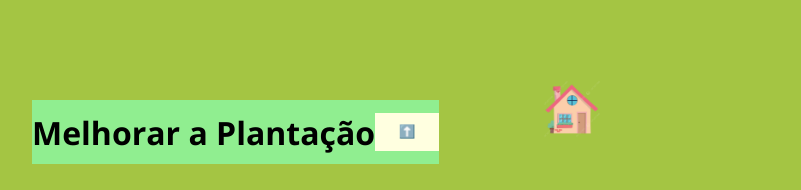
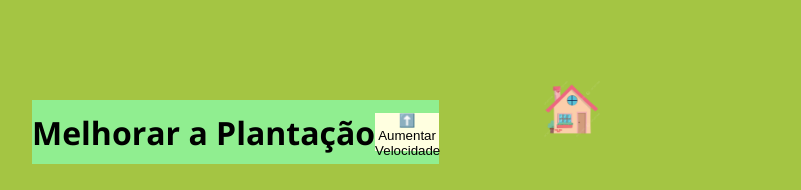
Before and after one commit to prof-ber/PI2-202400002, a Next.js app in the folder super-farm/: page / in a window 1280 px wide. Both pictures are taken after a click on the element 640 px from the left and 108 px from the top of the page. Shown: the top 190 px of the page, without its empty margins (68-869 px from the left). Built offline with nearby package versions, Linux system fonts and the light colour scheme; a web font is replaced by a local one.

Commit message:
create: Casa, Plantacao, MelhorarPlantacao

```diff
--- a/super-farm/src/app/casa.js
+++ b/super-farm/src/app/casa.js
@@ -6,14 +6,16 @@ import Plantacao from "./plantacoes";
 
 export default function Casa() {
   const [casa, setCasa] = useState(false);
-  const [plantacaoStatus, setPlantacaoStatus] = useState(0);
+  const [plantacaoStatus, setPlantacaoStatus] = useState(0); // Conta o número de melhorias
 
   const handleCasa = () => {
     setCasa(!casa);
   };
+
   const melhorarPlantacao = () => {
-    setPlantacaoStatus(plantacaoStatus + 1);
+    setPlantacaoStatus(plantacaoStatus + 1); // Incrementa a melhoria
   };
+
   return (
     <>
       <div className={styles.container}>
--- a/super-farm/src/app/melhorarPlantacao.js
+++ b/super-farm/src/app/melhorarPlantacao.js
@@ -5,7 +5,7 @@ export default function MelhorarPlantacao({ melhorar }) {
     <div className={styles.container}>
       <h1>Melhorar a Plantação</h1>
       <button className={styles.button} onClick={melhorar}>
-        ⬆️
+        ⬆️ Aumentar Velocidade
       </button>
     </div>
   );
--- a/super-farm/src/app/plantacoes.js
+++ b/super-farm/src/app/plantacoes.js
@@ -1,20 +1,22 @@
 "use client";
-import { useState } from "react";
+import { useState, useEffect } from "react";
 import styles from "./plantacoes.module.css";
 
-export default function Plantacao() {
+export default function Plantacao({ status }) {
   const [estado, setEstado] = useState("semente"); // Estado inicial da planta: 'semente'
   const [milhosColhidos, setMilhosColhidos] = useState(0); // Contador de milhos colhidos
+
+  const tempoCrescimento = 5000 - status * 1000; // Cada melhoria reduz 1 segundo do tempo de crescimento
 
   // Função para plantar
   const plantar = () => {
     if (estado === "semente") {
       setEstado("crescendo");
 
-      // Após 5 segundos, o milho fica pronto para ser colhido
+      // Após o tempo de crescimento, o milho fica pronto para ser colhido
       setTimeout(() => {
         setEstado("pronto");
-      }, 5000); // 5 segundos de crescimento
+      }, tempoCrescimento); // Tempo de crescimento ajustado conforme o status
     }
   };
 
```
